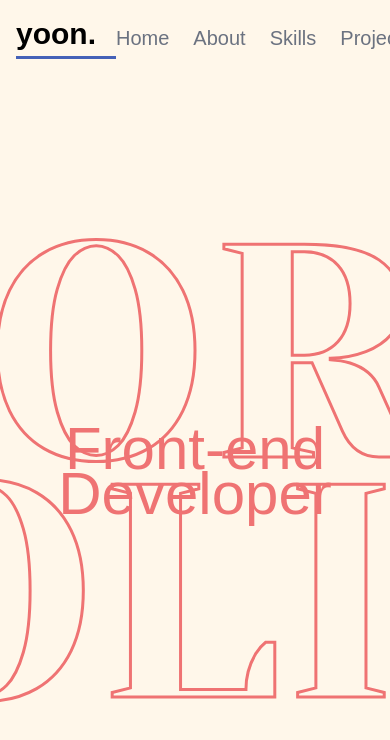
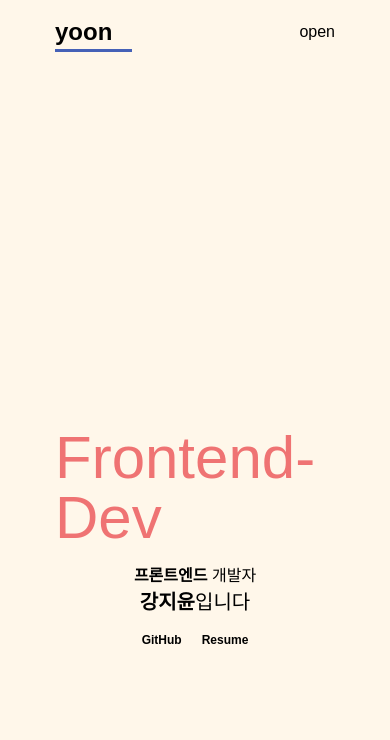
Before and after one commit to eeeyooon/portfolio, a Next.js app: page / in a window 390 px wide. Shown: the top 740 px of the page. Built offline with nearby package versions, Linux system fonts and the light colour scheme; a web font is replaced by a local one.

Commit message:
style: 반응형 수정(전체 레이아웃, 헤더, 홈)

```diff
--- a/src/app/globals.css
+++ b/src/app/globals.css
@@ -45,6 +45,6 @@ body {
 
 @layer base {
   .font-outline-red {
-    -webkit-text-stroke: 3px #ef7373;
+    -webkit-text-stroke: 2px #ef7373;
   }
 }
--- a/src/app/layout.tsx
+++ b/src/app/layout.tsx
@@ -15,9 +15,9 @@ export default function RootLayout({
 }) {
   return (
     <html lang="ko">
-      <body className="bg-primary font-scoreLight flex flex-col w-full max-w-screen-2xl mx-auto scrollbar-hide">
+      <body className="bg-primary font-scoreLight flex flex-col max-w-screen-2xl mx-auto scrollbar-hide w-full">
         <Header />
-        <main className="grow">{children}</main>
+        <main className="grow w-11/12 mx-auto md:w4-5">{children}</main>
         <Footer />
       </body>
     </html>
--- a/src/components/Home/Onboard.tsx
+++ b/src/components/Home/Onboard.tsx
@@ -1,18 +1,31 @@
 "use client";
 import useTypeword from "@/hooks/useTypeword";
+import Link from "next/link";
 
 export default function Onboard() {
-  const text = useTypeword("PORT\nFOLIO.", 300);
+  const text = useTypeword("Frontend-Dev", 200);
 
   return (
-    <section className="bg-primary  text-center flex justify-center items-center h-auto selection:bg-red_color mt-20">
-      <div className="relative mt-20 w-[1057px] h-[600px]">
-        <span className=" text-[19rem] font-outline-red whitespace-pre-linere leading-[15rem] font-yeseva text-primary ">
-          {text}
-        </span>
-        <div className="font-shrik text-red_color text-6xl leading-[2.8rem] absolute top-1/2 right-1/2 translate-x-1/2 translate-y-[-120%] ">
-          Front-end
-          <br /> Developer
+    <section className="bg-primary font-scoreRegular  flex flex-col justify-center items-center h-screen selection:bg-red_color mt-8">
+      <h1 className="flex flex-row text-6xl text-red_color w-[280px] md:w-[400px] h-[120px]">
+        {text}
+      </h1>
+      <p className="text-base md:text-xl mt-4 text-center">
+        <span className="font-bold">프론트엔드</span> 개발자
+      </p>
+      <p className="text-xl md:text-2xl text-center">
+        <span className="font-bold">강지윤</span>입니다
+      </p>
+      <div className="flex flex-row gap-5 mt-4 text-xs font-bold md:text-base">
+        <div>
+          <Link href="#" target="_blank">
+            GitHub
+          </Link>
+        </div>
+        <div>
+          <Link href="#" target="_blank">
+            Resume
+          </Link>
         </div>
       </div>
     </section>
--- a/src/components/common/Header.tsx
+++ b/src/components/common/Header.tsx
@@ -1,19 +1,47 @@
+"use client";
 import Link from "next/link";
-
+import { useState } from "react";
 export default function Header() {
+  const [toggleHeader, setToggleHeader] = useState(false);
   return (
-    <header className="flex justify-between items-center p-4 relative md:sticky top-0 h-[10vh] md:backdrop-blur-sm md:flex-row z-50">
+    <header className="flex flex-col justify-between items-center mx-auto w-4/5 p-4 relative top-0 h-[10vh] md:backdrop-blur-sm md:flex-row md:sticky  z-50">
+      <div className="w-full justify-between flex md:flex-col md:justify-between">
         <Link href="/">
-        <h1 className="text-3xl font-bold font-hambak border-b-[3px] border-b-blue_color pr-5 pb-1">
-          yoon.
-        </h1>
+          <span className="text-2xl font-bold font-hambak border-b-[3px] border-b-blue_color pr-5 pb-1">
+            yoon
+          </span>
         </Link>
-      <nav className="flex text-xl gap-6 font-hambak text-gray-500">
+        <button
+          className="cursor-pointer md:hidden"
+          onClick={() => setToggleHeader(!toggleHeader)}
+        >
+          {toggleHeader ? "close" : "open"}
+        </button>
+      </div>
+      <nav
+        className={`absloute top-[10vh] left-0 w-full md:static md:opacity-100 md:w-fit   ${
+          toggleHeader
+            ? "top-[10vh] opacity-100 md:top-0"
+            : "top-[-50vh] opacity-0"
+        } font-hambak text-gray-500 `}
+      >
+        <ul className="flex flex-col gap-6 py-5 text-base text-center md:flex-row md:gap-7 md:text-lg">
+          <li onClick={() => setToggleHeader(!toggleHeader)}>
             <Link href="/">Home</Link>
+          </li>
+          <li onClick={() => setToggleHeader(!toggleHeader)}>
             <Link href="/about">About</Link>
+          </li>
+          <li onClick={() => setToggleHeader(!toggleHeader)}>
             <Link href="/skills">Skills</Link>
+          </li>
+          <li onClick={() => setToggleHeader(!toggleHeader)}>
             <Link href="/projects">Projects</Link>
+          </li>
+          <li onClick={() => setToggleHeader(!toggleHeader)}>
             <Link href="/contact">Contact</Link>
+          </li>
+        </ul>
       </nav>
     </header>
   );
```
Lines whose indentation alone changed are shown as unchanged.
